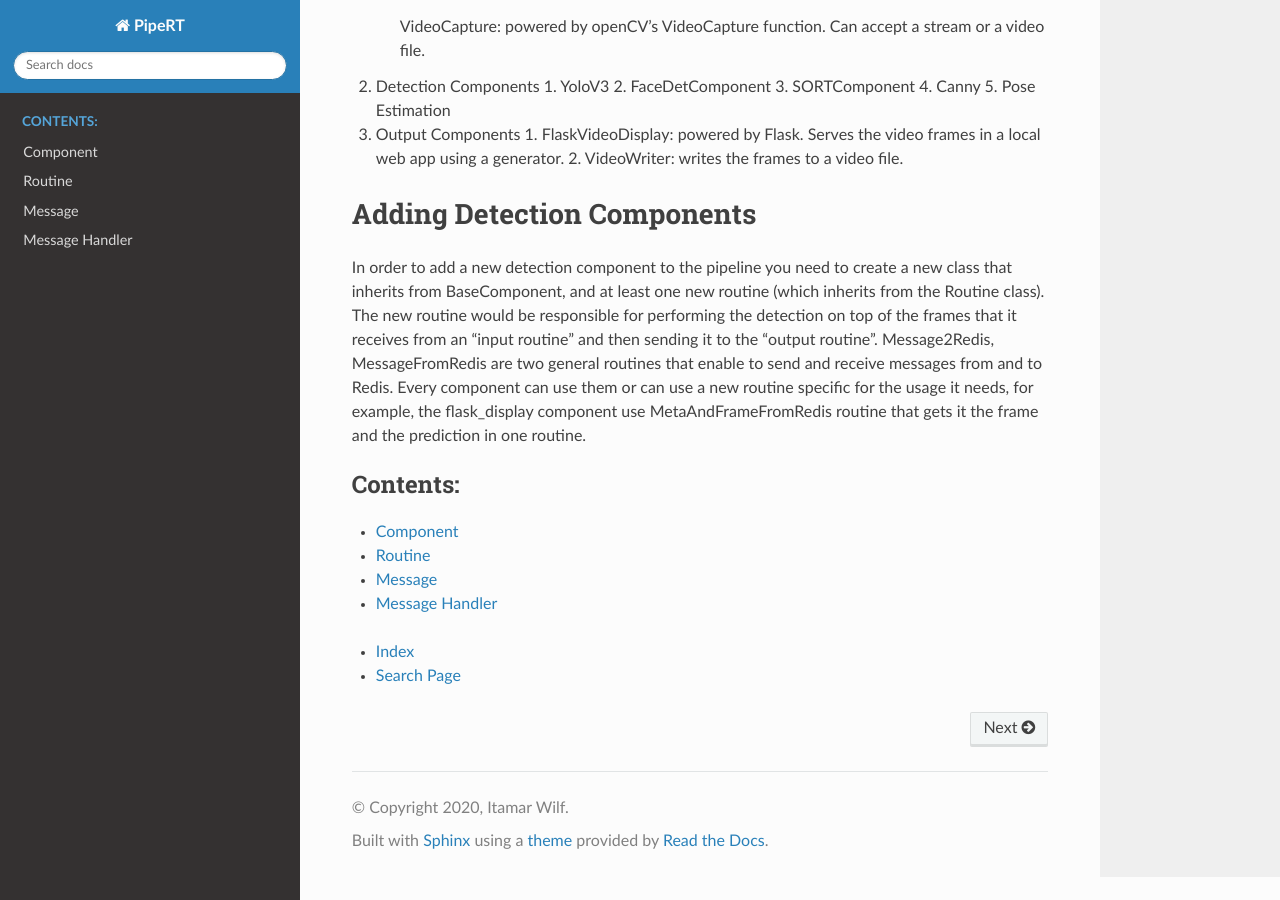
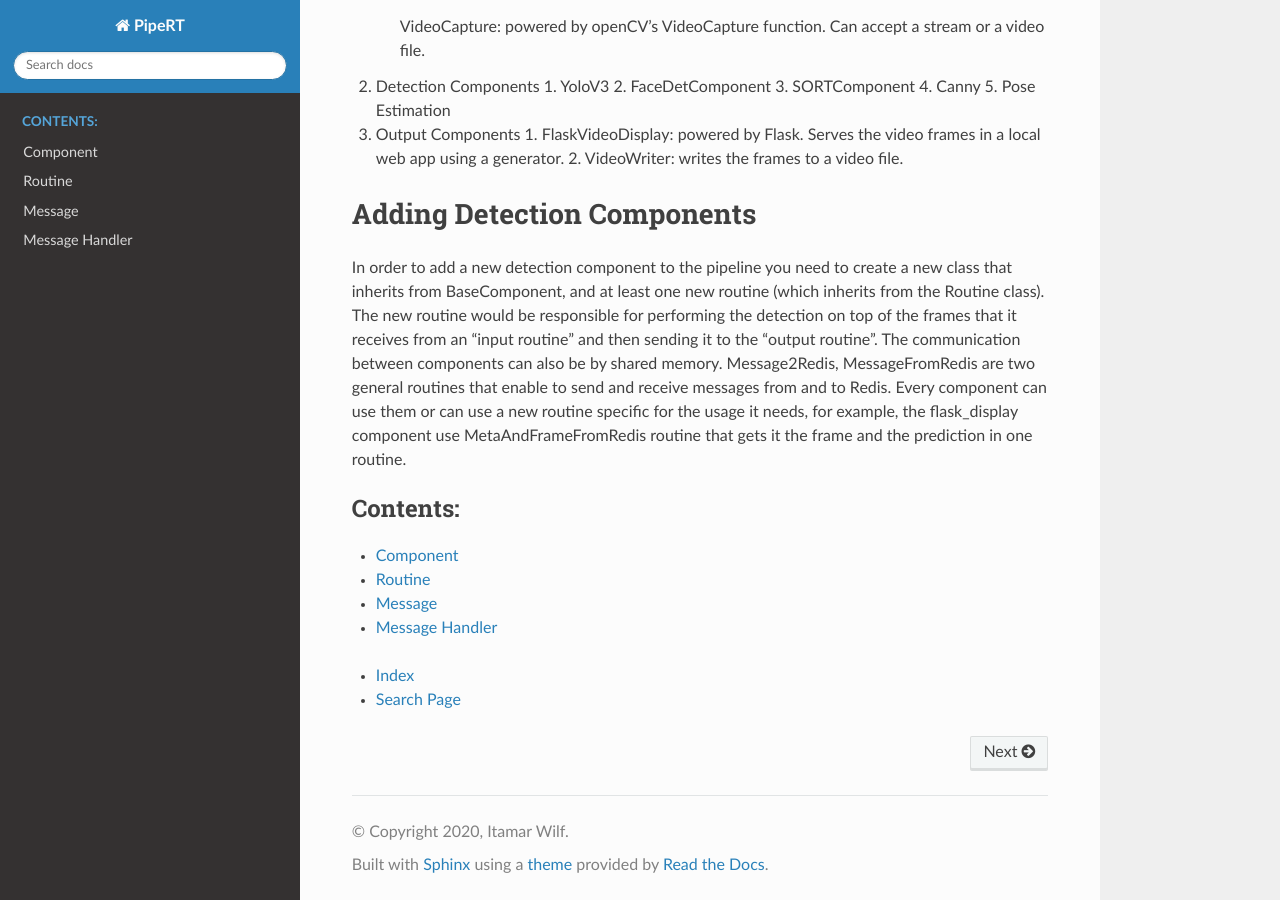
Before and after one commit to OperationalBina/PipeRT, a Sphinx documentation site: the page built from docs/source/index.rst, in a window 1280 px wide and 900 px high, scrolled down 1620 px. Built offline with Sphinx 7.4.7 and the Read the Docs theme 2.0.0, drawn with Linux system fonts in a browser that asks for light colours.

Commit message:
changes requested by ItayHoresh were added - link to payload class, shared memory notes.

```diff
--- a/docs/source/index.rst
+++ b/docs/source/index.rst
@@ -60,6 +60,7 @@
 In order to add a new detection component to the pipeline you need to create a new class that inherits from BaseComponent,
 and at least one new routine (which inherits from the Routine class). The new routine would be responsible for performing
 the detection on top of the frames that it receives from an “input routine” and then sending it to the “output routine”.
+The communication between components can also be by shared memory.
 Message2Redis, MessageFromRedis are two general routines that enable to send and receive messages from and to Redis.
 Every component can use them or can use a new routine specific for the usage it needs,
 for example, the flask_display component use MetaAndFrameFromRedis routine that gets it the frame and the prediction in one routine.
--- a/docs/source/message.rst
+++ b/docs/source/message.rst
@@ -12,10 +12,12 @@
 3. history - a documentation of when data came in and out of the component.
 
 Payloads:
+:class:`~message.Payload`
 We have 2 payloads - frame and prediction.
 Each payload has an encoding and decoding functions.
 These functions in the prediction payload do nothing, but in the frame payload,
 the encoding compressing the frame in .jpg form and the decoding does the opposite function.
+The frame payload can be address to the shared memory.
 
 Before sending the message, we need to pickle it - turn it into bytes.
 Redis only gets information in bytes and that is the reason we need to encode the message,
```
